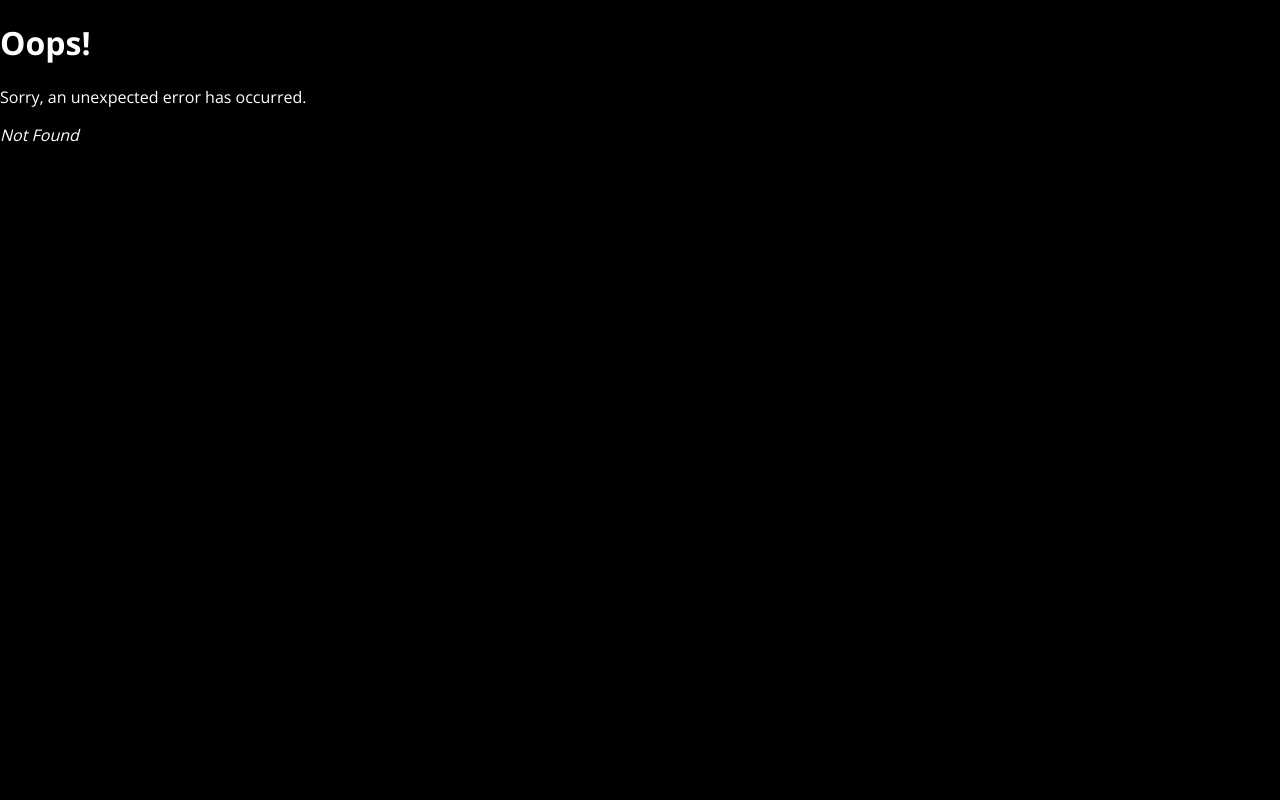
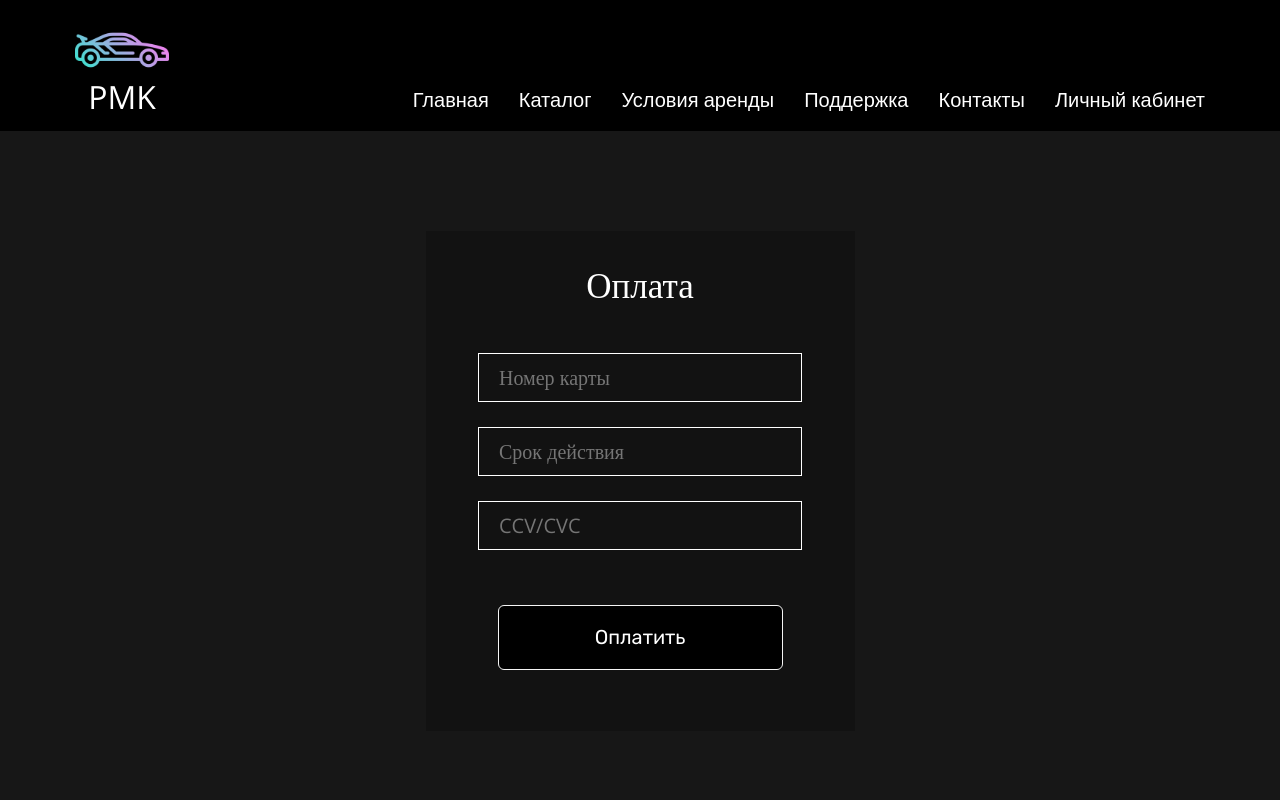
Before and after one commit to plnppt/carPark_client, a React (Create React App) app: page /pay in a window 1280 px wide. Before the commit this address had no page. Shown: the top 800 px of the page. Built offline with nearby package versions, Linux system fonts and the light colour scheme.

Commit message:
Update payment and fix registration

```diff
--- a/src/assets/css/App.css
+++ b/src/assets/css/App.css
@@ -18,7 +18,7 @@ ul {
 
 a {
   text-decoration: none;
-  color: #000;
+  color: #FFFFFF;
 }
 
 button {
--- /dev/null
+++ b/src/assets/css/Pay.css
@@ -0,0 +1,69 @@
+.pay-page {
+    width: 100%;
+    height: 800px;
+    background: #171717;
+}
+.pay-form {
+    display: flex;
+    flex-direction: column;
+    align-items: center;
+    margin: auto;
+    /*margin-bottom: 200px;*/
+    width: 429px;
+    height: 500px;
+    /*display: inline-block;*/
+    /*text-align:center;
+    display: block;
+    margin: 20px 450px -10px;
+    position: relative;*/
+    /*padding-top:  525px;*/
+    display: flex;
+
+    background: #121212;
+    transform: translate(0px, 100px);
+}
+.pay-form > input {
+    width: 300px;
+    height: 45px;
+}
+.pay-form__title {
+    display: block;
+    margin-top: 30px;
+    margin-bottom: 45px;
+    font-family: 'Open Sans';
+    font-style: normal;
+    font-weight: 400;
+    font-size: 35px;
+    color: #FFFFFF;
+}
+input {
+    display: block;
+    width: 100%;
+    height: 45px;
+    font-family: 'Open Sans';
+    font-style: normal;
+    font-weight: 300;
+    font-size: 20px;
+    line-height: 27px;
+    border: 1px solid #FFFFFF;
+    background: #121212;
+    margin-bottom: 25px;
+    padding-left: 20px;
+    color: #FFFFFF;
+}
+.pay-page__btn {
+    display: block;
+    margin: 0 auto;
+    margin-top: 30px;
+    width: 285px;
+    height: 65px;
+    background: #000000;
+    border: 1px solid #F5F5F5;
+    border-radius: 6px;
+    font-family: 'Rubik';
+    font-style: normal;
+    font-size: 20px;
+    line-height: 21px;
+    text-align: center;
+    color: #FFFFFF;
+}
--- a/src/index.js
+++ b/src/index.js
@@ -23,6 +23,7 @@ import './assets/css/Account.css';
 import './assets/css/Curr_Order.css';
 import './assets/css/Edit.css';
 import './assets/css/QR.css';
+import './assets/css/Pay.css';
 
 
 import App from './App';
@@ -47,6 +48,7 @@ import AccountPage from "./pages/account";
 import CurrOrderPage from "./pages/curr_order";
 import EditPage from "./pages/edit";
 import QRPage from "./pages/qr";
+import PayPage from "./pages/pay";
 
 const router = createBrowserRouter([
     {
@@ -125,6 +127,10 @@ const router = createBrowserRouter([
     {
         path: "/qr",
         element: <QRPage/>
+    },
+    {
+        path: "/pay",
+        element: <PayPage/>
     }
 ]);
 
--- a/src/index.jsx
+++ b/src/index.jsx
@@ -19,6 +19,7 @@ import AccountPage from "./pages/account";
 import CurrOrderPage from "./pages/curr_order";
 import EditPage from "./pages/edit";
 import QRPage from "./pages/qr";
+import PayPage from "./pages/pay";
 
 const router = createBrowserRouter([
     {
@@ -77,6 +78,10 @@ const router = createBrowserRouter([
     {
         path: "/qr",
         element: <QRPage/>
+    },
+    {
+        path: "/pay",
+        element: <PayPage/>
     }
 ]);
 
--- /dev/null
+++ b/src/pages/pay.jsx
@@ -0,0 +1,26 @@
+import Header from "../components/header";
+import Footer from "../components/footer";
+
+export default function PayPage() {
+    return (
+        <>
+            <Header/>
+            <main>
+                <section className="pay-page">
+                    <div className="wrapper">
+                        <form action="" className="pay-form">
+                            <div className="pay-form__title">
+                                Оплата
+                            </div>
+                            <input className="payPage__input" type="text" placeholder="Номер карты"/>
+                            <input className="payPage__input" type="text" placeholder="Срок действия"/>
+                            <input className="payPage__input" type="text" placeholder="CCV/CVC"/>
+                            <button className="pay-page__btn">Оплатить</button>
+                        </form>
+                    </div>
+                </section>
+            </main>
+            <Footer/>
+        </>
+    )
+}
--- a/src/pages/reg.jsx
+++ b/src/pages/reg.jsx
@@ -15,8 +15,8 @@ export default function RegPage() {
                             <input className="regPage__input" type="text" placeholder="Фамилия"/>
                             <input className="regPage__input" type="text" placeholder="Имя"/>
                             <input className="regPage__input" type="text" placeholder="Отчество (при наличии)"/>
-                            <input className="regPage__input" type="text" placeholder="Дата рождения"/>
                             <input className="regPage__input" type="text" placeholder="Телефон"/>
+                            <input className="regPage__input" type="text" placeholder="Пароль"/>
                             <span className="rent-form__blockTitle" style={{marginBottom: '17px'}}>Придумайте секретное слово,<br/> на случай, если пароль будет утерян</span>
                             <input className="regPage__input" type="text" placeholder="Секретное слово"/>
                             <button style={{marginTop: '40px'}} className="regPage__btn">Зарегистрироваться</button>
```
